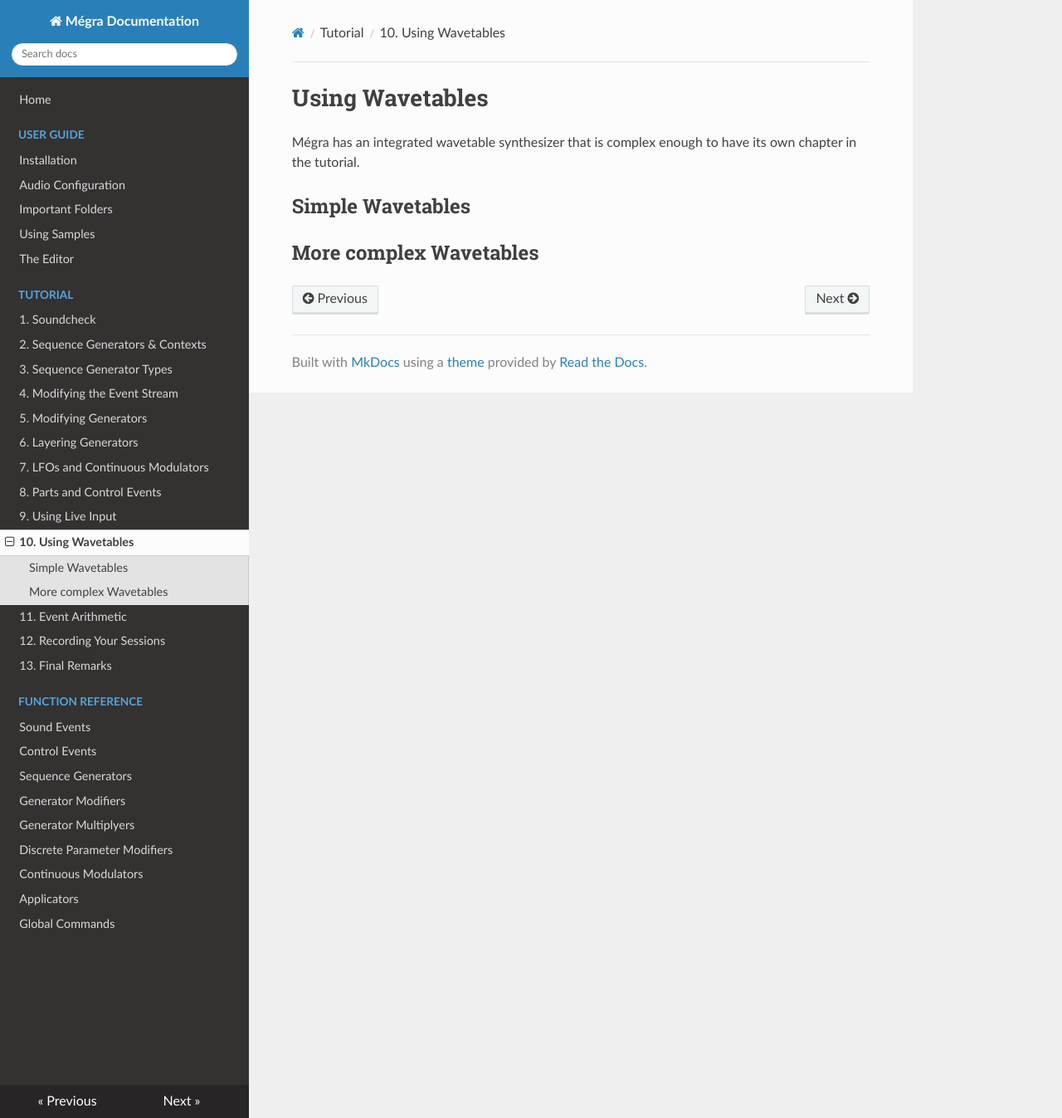
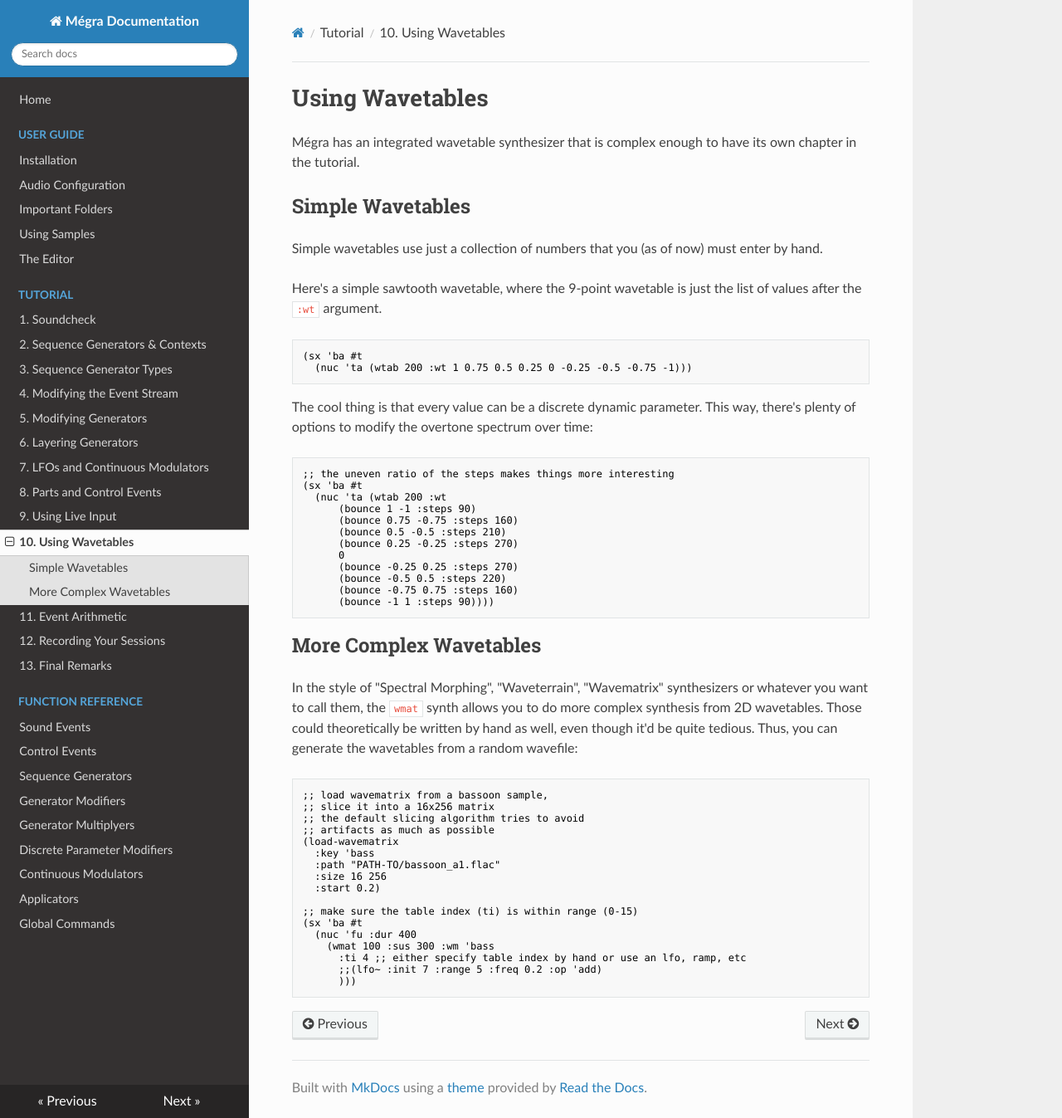
Before and after one commit to the-drunk-coder/megra-doc, an MkDocs documentation site: the page built from docs/tutorial/using-wavetables.md, in a window 1280 px wide and 1347 px high. Shown: the whole window at 83% size. Built offline with MkDocs 1.6.1, drawn with Linux system fonts in a browser that asks for light colours; nearby versions of some CDN libraries.

Commit message:
add some insight into wavetables

````diff
--- a/docs/tutorial/using-wavetables.md
+++ b/docs/tutorial/using-wavetables.md
@@ -4,4 +4,55 @@ Mégra has an integrated wavetable synthesizer that is complex enough to have it
 
 ## Simple Wavetables
 
-## More complex Wavetables
+Simple wavetables use just a collection of numbers that you (as of now) must enter by hand.
+
+Here's a simple sawtooth wavetable, where the 9-point wavetable is just the list of values after the `:wt` argument.
+
+```lisp
+(sx 'ba #t
+  (nuc 'ta (wtab 200 :wt 1 0.75 0.5 0.25 0 -0.25 -0.5 -0.75 -1)))
+```
+
+The cool thing is that every value can be a discrete dynamic parameter. This way, there's plenty of options to
+modify the overtone spectrum over time:
+
+```lisp
+;; the uneven ratio of the steps makes things more interesting
+(sx 'ba #t
+  (nuc 'ta (wtab 200 :wt
+      (bounce 1 -1 :steps 90)
+      (bounce 0.75 -0.75 :steps 160)
+      (bounce 0.5 -0.5 :steps 210)
+      (bounce 0.25 -0.25 :steps 270)
+      0
+      (bounce -0.25 0.25 :steps 270)
+      (bounce -0.5 0.5 :steps 220)
+      (bounce -0.75 0.75 :steps 160)
+      (bounce -1 1 :steps 90))))
+```
+
+## More Complex Wavetables
+
+In the style of "Spectral Morphing", "Waveterrain", "Wavematrix" synthesizers or whatever you want to call them,
+the `wmat` synth allows you to do more complex synthesis from 2D wavetables. Those could theoretically be written by hand as well,
+even though it'd be quite tedious. Thus, you can generate the wavetables from a random wavefile:
+
+```lisp
+;; load wavematrix from a bassoon sample,
+;; slice it into a 16x256 matrix
+;; the default slicing algorithm tries to avoid
+;; artifacts as much as possible
+(load-wavematrix
+  :key 'bass
+  :path "PATH-TO/bassoon_a1.flac"
+  :size 16 256
+  :start 0.2)
+
+;; make sure the table index (ti) is within range (0-15)
+(sx 'ba #t
+  (nuc 'fu :dur 400
+    (wmat 100 :sus 300 :wm 'bass
+      :ti 4 ;; either specify table index by hand or use an lfo, ramp, etc
+	  ;;(lfo~ :init 7 :range 5 :freq 0.2 :op 'add)
+	  )))
+```
````
